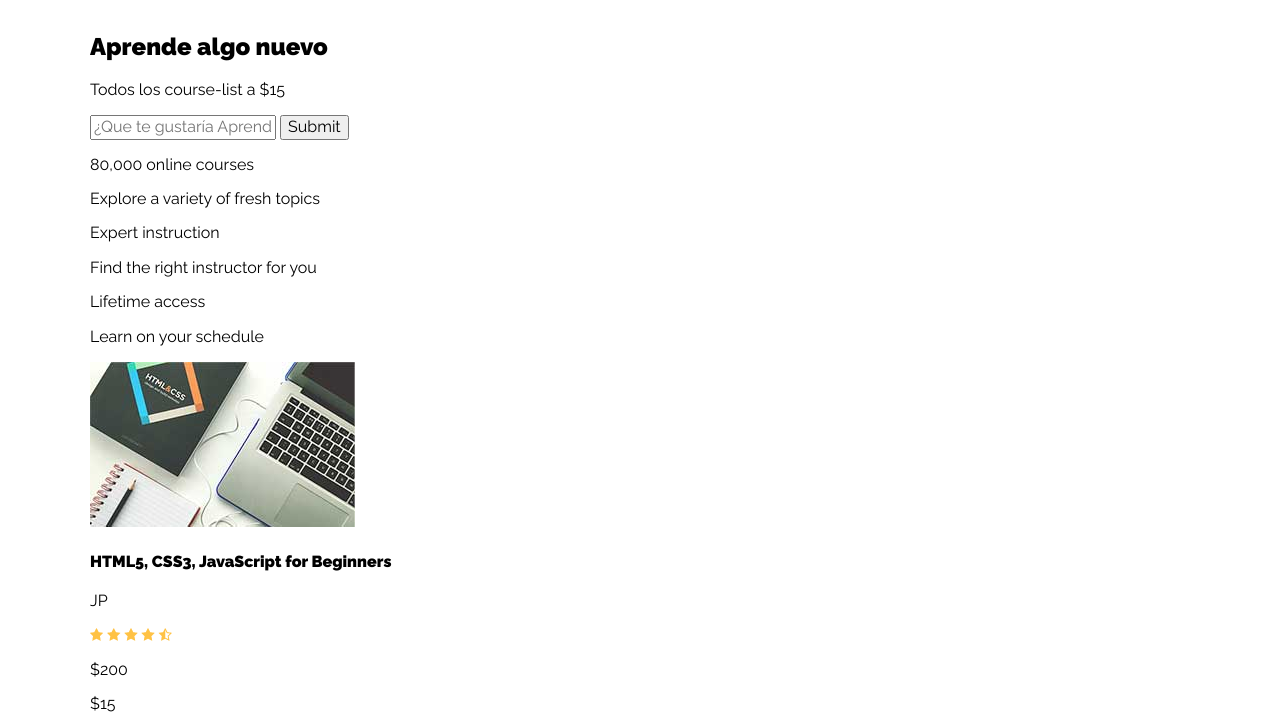
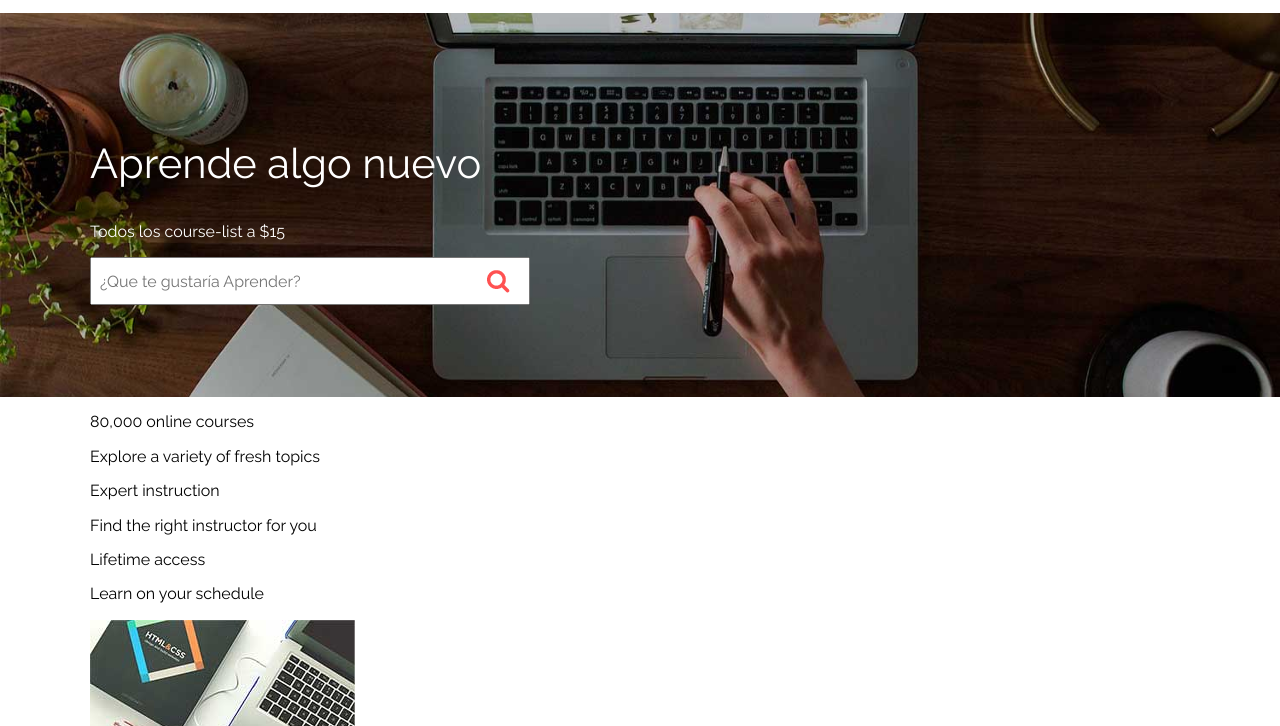
Before and after one commit to shashanknaik808/10_building_the_udemy_homepage, a website: page index.html in a window 1280 px wide. Shown: the part 60-786 px from the top of the page. Drawn offline with nearby package versions, Linux system fonts and the light colour scheme.

Commit message:
Working with the Hero Image

```diff
--- a/scss/app.scss
+++ b/scss/app.scss
@@ -47,3 +47,50 @@ body {
         }
     }
 }
+
+.hero {
+    background-image: url(../img/hero.jpg);
+    background-size: cover;
+    background-position: center center;
+    min-height: 24rem;
+    display: flex;
+    align-items: center;
+
+    .hero-content {
+        color: $white;
+
+        h2 {
+            font-size: 2.6rem;
+            font-weight: 400;
+        }
+
+        form {
+            position: relative;
+
+            @include tablet {
+                width: 40%;
+            }
+
+            input[type="text"] {
+                width: 100%;
+                height: 3rem;
+                padding-left: .5rem;
+            }
+
+            input[type="submit"] {
+                position: absolute;
+                top: 0;
+                right: 0;
+                display: block;
+                text-indent: -9999px;
+                background-color: transparent;
+                border: none;
+                width: 3rem;
+                height: 3rem;
+                background-image: url(../img/search.png);
+                background-repeat: no-repeat;
+                background-position: center center;
+            }
+        }
+    }
+}
```
Also changed, not shown: gulpfile.js (+4 -4 lines), css/app.css.
